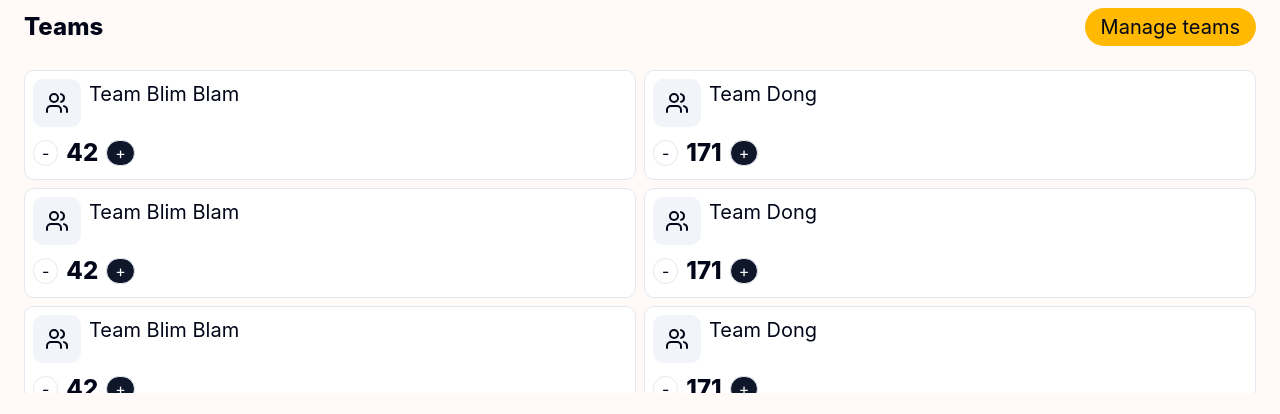
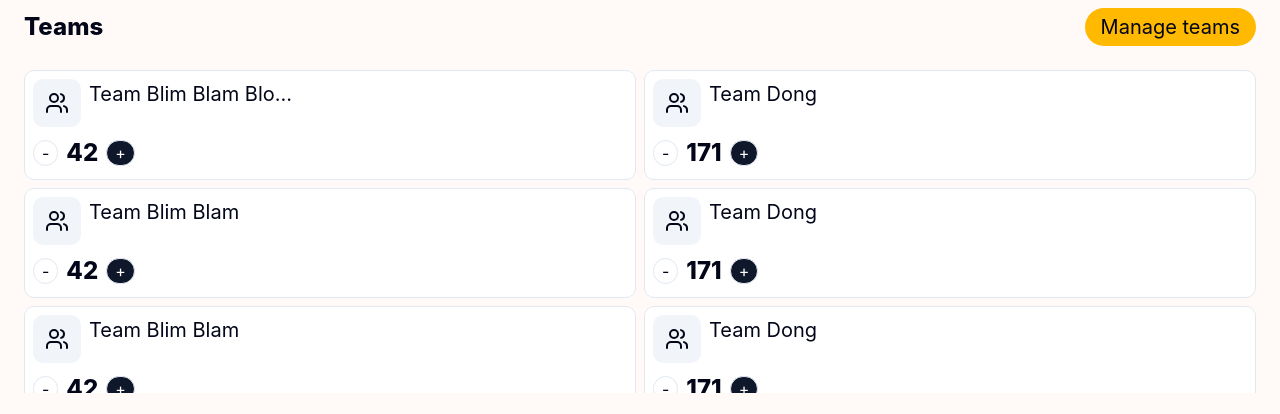
Before and after one commit to 200backflips/nation-spin, a React (Vite) app: page / in a window 1280 px wide. Shown: the part 383-797 px from the top of the page. Built offline with nearby package versions, Linux system fonts and the light colour scheme.

Commit message:
mask team list

```diff
--- a/src/routes/index.tsx
+++ b/src/routes/index.tsx
@@ -8,7 +8,7 @@ export const Route = createFileRoute("/")({
 const teams = [
   {
     id: crypto.randomUUID(),
-    name: "Team Blim Blam",
+    name: "Team Blim Blam Blom",
     score: 42,
   },
   {
@@ -56,11 +56,6 @@ const teams = [
     name: "Team Dong",
     score: 171,
   },
-  {
-    id: crypto.randomUUID(),
-    name: "Team Blim Blam",
-    score: 42,
-  },
 ];
 
 function RouteComponent() {
@@ -87,7 +82,19 @@ function RouteComponent() {
           </button>
         </div>
       </div>
-      <div className="flex-1 overflow-auto grid grid-cols-2 gap-2">
+      <div
+        className="flex-1 overflow-auto grid grid-cols-2 gap-2"
+        onScroll={(event) => {
+          const { currentTarget } = event;
+          const { scrollTop, clientHeight, scrollHeight } = currentTarget;
+
+          currentTarget.classList.toggle("mask-t-from-90%", scrollTop > 0);
+          currentTarget.classList.toggle(
+            "mask-b-from-90%",
+            scrollTop + clientHeight < scrollHeight,
+          );
+        }}
+      >
         {teams.map((team) => (
           <div
             key={team.id}
@@ -97,7 +104,11 @@ function RouteComponent() {
               <span className="bg-secondary p-3 rounded-lg">
                 <UsersIcon />
               </span>
-              <h3>{team.name}</h3>
+              <h3>
+                {team.name?.length > 18
+                  ? team.name.slice(0, 18) + "..."
+                  : team.name}
+              </h3>
             </div>
             <div className="flex items-center gap-2">
               <button className="flex items-center justify-center px-2 border rounded-full">
```
